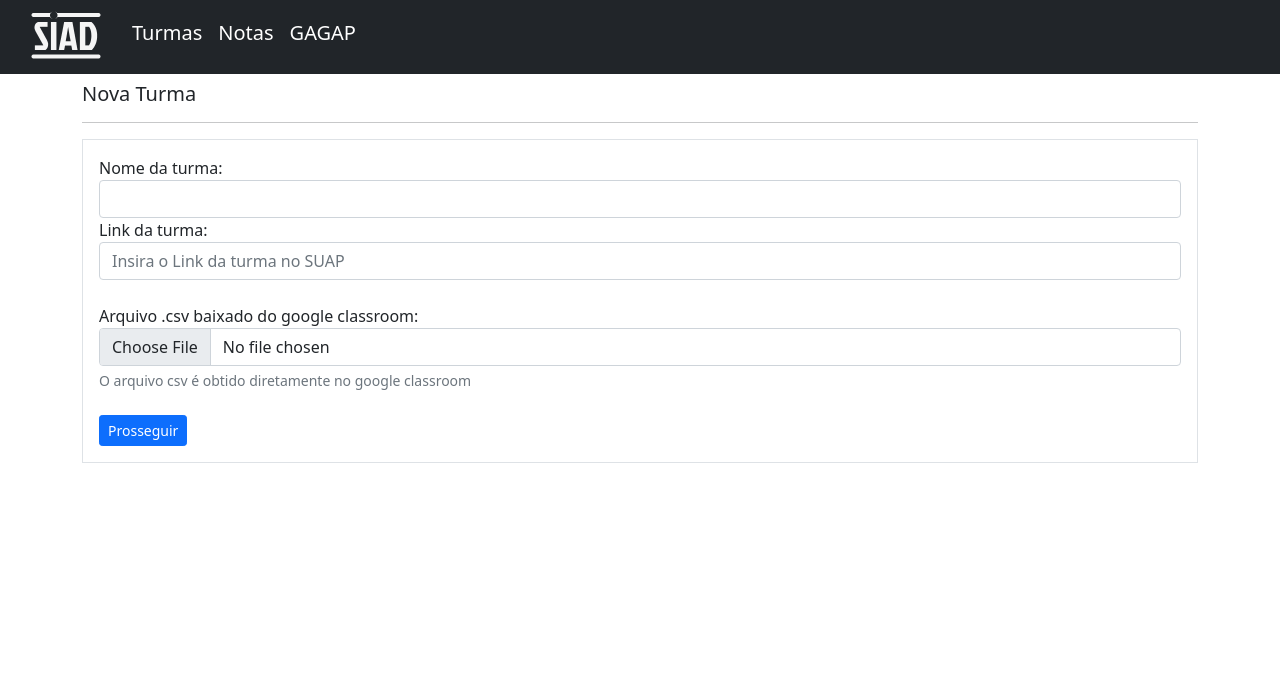
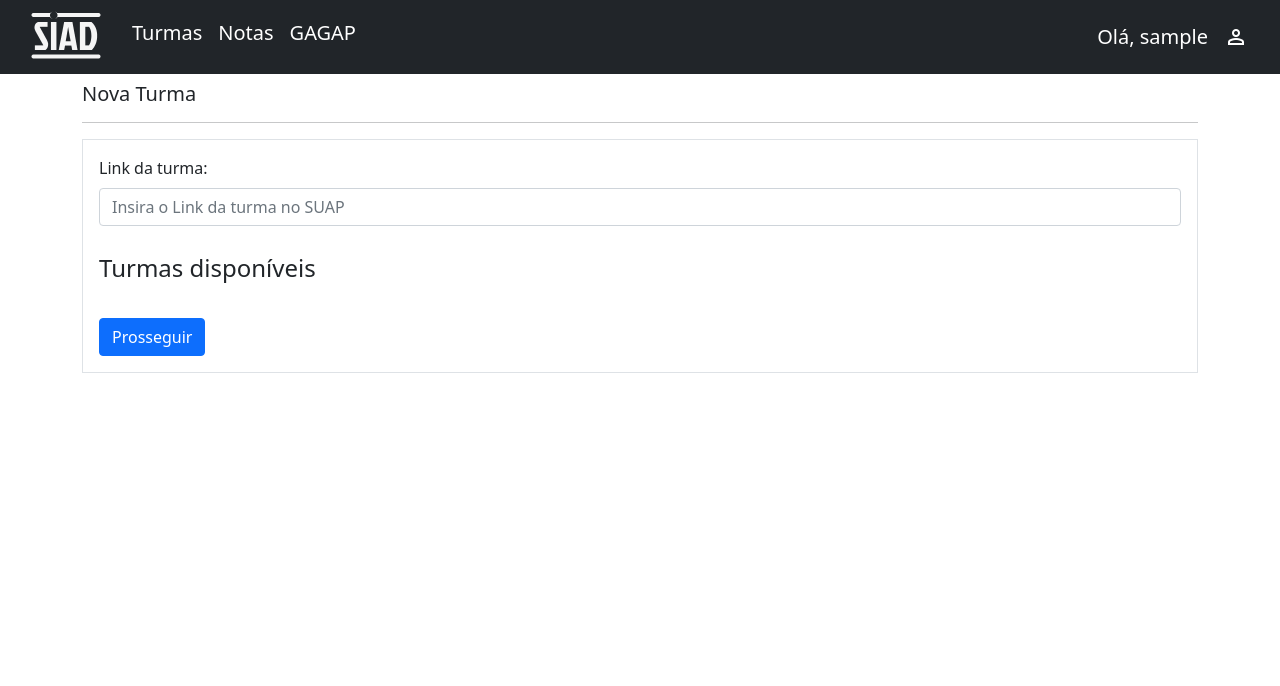
Before and after one commit to HetrisleyGomes/SIAD, a Flask app: page /turma/novo in a window 1280 px wide. Shown: the top 686 px of the page. Run offline with Flask 3, Linux system fonts and the light colour scheme; the visitor is signed in with stand-in values (Sample User, id 1); data comes from the database, SQL or seed files in the repository; data that the repository does not hold is empty; some libraries are stand-ins or nearby versions.

Commit message:
feat: Implementação de database para organzação dos professores

```diff
--- a/app/Selenium/main.py
+++ b/app/Selenium/main.py
@@ -25,7 +25,7 @@ def aluno_data_name(a, alunos):
 
 
 def iniciar(url, alunos, etapa):
-    print(f"ETAPA: {etapa -2} <=======================")
+    print(f"ETAPA: {int(etapa) -2} <=======================")
     chrome_options = Options()
     chrome_options.add_argument('--headless')  # Executar em modo headless
 
@@ -35,6 +35,7 @@ def iniciar(url, alunos, etapa):
     dados = []
     dados = get_dados()
 
+    # Aqui está sendo feita a busca pela tabela onde se registra as notas
     table = navegador.find_elements(By.XPATH, "//table[@id='table_notas']//tr")
     tabela_notas = []
     for row in table:
@@ -68,7 +69,7 @@ def iniciar(url, alunos, etapa):
                 print(f"Registrado, nota {nota_final}")
                 break
             sleep(1)
-        print("CHegou aqui")
+
         if (registro_falt_bool):
             if 'aluno' in row and 'fullName' in row['aluno']:
                 acne.append(row['aluno']['fullName'])
--- a/app/api/main.py
+++ b/app/api/main.py
@@ -51,10 +51,10 @@ def check_and_refresh_token():
                 save_token(creds)
             except Exception as e:
                 print(f"Erro ao atualizar credenciais: {e}")
-                if str(e) == "('invalid_grant: Token has been expired or revoked.', {'error': 'invalid_grant', 'error_description': 'Token has been expired or revoked.'})":
-                    return bool(False)
-                elif str(e) == "('invalid_grant: Bad Request', {'error': 'invalid_grant', 'error_description': 'Bad Request'})":
-                    authenticate_google()
+                #if str(e) == "('invalid_grant: Token has been expired or revoked.', {'error': 'invalid_grant', 'error_description': 'Token has been expired or revoked.'})":
+                #elif str(e) == "('invalid_grant: Bad Request', {'error': 'invalid_grant', 'error_description': 'Bad Request'})":
+                #    authenticate_google()
+                return bool(False)
         else:
             return bool(False)
     return creds
--- a/app/routes.py
+++ b/app/routes.py
@@ -1,13 +1,17 @@
-from app import app
+from app import app, db
 import os
 from flask import render_template, redirect, flash, url_for, session, request, jsonify
 from app.api.main import check_and_refresh_token, authenticate_google
 import app.api.list_courses as api
 import app.api.gagap as gg
 import app.functions as func
+from app.models import Professor, ProfessorTurmas, Turma
 import app.Selenium.main as selenium
+from app.api.forms import LoginForm
 from decouple import config
+from flask_login import login_user, login_required, logout_user, current_user
 import math
+import json
 
 json_formatado = {}
 nota_maxima = []
@@ -18,7 +22,12 @@ def index():
     data = False
     if os.path.exists(config("DATA")):
         data = True
-    turmas = func.get_all_turmas()
+    turmas = []
+    if current_user.is_authenticated:
+        turmas_do_usuario = ProfessorTurmas.query.filter_by(professorID=current_user.professorId).all()
+        for turma in turmas_do_usuario:
+            turmas.append([Turma.query.join(ProfessorTurmas).filter(ProfessorTurmas.professorTurmasid == turma.professorTurmasid).all(), turma.professorTurmasid])
+    #turmas = func.get_all_turmas()
     return render_template("index.html",json = func.exist_json(), turmas = turmas, data = data)
 
 @app.route('/notas')
@@ -46,6 +55,31 @@ def autorizar():
 def autenticar():
     authenticate_google()
     return redirect(url_for('index'))
+
+# LOGIN -----------------------------------------------
+@app.route('/login', methods=['GET','POST'])
+def login():
+    form = LoginForm()
+    if form.validate_on_submit():
+        email = form.email.data
+        password = form.password.data
+        usuario = Professor.query.filter_by(email=email, senha=password).first()
+        if usuario:
+            login_user(usuario)
+            flash('Login bem-sucedido!', 'success')
+            return redirect(url_for('index'))
+        else:
+            flash('Credenciais inválidas. Tente novamente.', 'danger')
+    return render_template('login.html', form=form)
+
+
+# Rota para fazer logout
+@app.route('/logout')
+@login_required
+def logout():
+    logout_user()
+    flash('Logout bem-sucedido!', 'success')
+    return redirect(url_for('login'))
 
 # SALVAR NOTAS ------------------------------------
 
@@ -95,14 +129,21 @@ def confirm():
     return render_template('confirmar.html', erros = error_msg)
 
 @app.route('/registrar', methods=['POST'])
+@login_required
 def registrar():
     #dominio_alvo = "suap.ifrn.edu.br"
     turma = request.form.get('turma')
     etapa = request.form.get('etapa')
-    print(turma)
-    turma_info = func.get_turma(turma)
+    turma_do_professor = ProfessorTurmas.query.get(turma)
+    turma_info = Turma.query.filter_by(turmaID = turma_do_professor.turmaID).first()
+    turma_info.alunos = json.loads(turma_info.alunos)
+    url = turma_do_professor.link
+    print(url)
+    print(turma_info.alunos)
     try:
-        selenium.iniciar(turma_info['url'], turma_info['alunos'], etapa)
+        selenium.iniciar(url, turma_info.alunos, etapa)
+        flash('Notas Registradas no SUAP com sucesso!')
+        return redirect(url_for('index'))
         import os
         path = config('DATA')
         if os.path.exists(path):
@@ -147,55 +188,74 @@ def gagap_analitics():
 # TURMAS ------------------------------------
 
 @app.route('/turmas')
+@login_required
 def turmas_salvas():
-    turmas = func.get_all_turmas()
+    professor_id = current_user.professorId
+    turmas_do_usuario = ProfessorTurmas.query.filter_by(professorID=professor_id).all()
+    turmas = []
+    for turma in turmas_do_usuario:
+        turmas.append([Turma.query.join(ProfessorTurmas).filter(ProfessorTurmas.professorTurmasid == turma.professorTurmasid).all(), turma.professorTurmasid])
     return render_template("turmas-forms/turmas.html", turmas = turmas)
 
 @app.route('/turma/novo')
+@login_required
 def turma_novo():
-    return render_template("turmas-forms/nova_turma.html")
+    turmas = Turma.query.all()
+    return render_template("turmas-forms/nova_turma.html", turmas = turmas)
 
 @app.route('/turma/salvar', methods=['POST'])
+@login_required
 def turma_salvar():
-    nome = request.form.get('nome-turma').lower()
-    url = request.form.get('link-turma').lower()
-    form = request.files['form-csv']
-    list_info = func.form_get_nomes(form)
-    turma = {'nome': nome, 'url': url, 'alunos': list_info}
-    func.set_turma(turma)
+    url = request.form.get('link-turma')
+    turma_id = request.form['turma-select']
+    nova_turma = ProfessorTurmas(professorID=current_user.professorId, turmaID=turma_id, link=url)
+    db.session.add(nova_turma)
+    db.session.commit()
     return redirect(url_for('turmas_salvas'))
 
 @app.route('/turma/ver/<string:turma>')
+@login_required
 def turma_ver(turma):
-    turma_info = func.get_turma(turma)
-    return render_template("turmas-forms/turma_ver.html", turma = turma_info, edit = False)
+    turmas_do_usuario = ProfessorTurmas.query.filter_by(professorID=current_user.professorId).all()
+    turma_ref = func.get_turma(turmas_do_usuario=turmas_do_usuario, turma=turma)
+    turma_info = Turma.query.filter_by(turmaID = turma_ref.turmaID).first()
+    turma_info.alunos = json.loads(turma_info.alunos)
+    return render_template("turmas-forms/turma_ver.html", turma_ref= turma_ref, turma = turma_info, edit = False)
 
 @app.route('/turma/editar/<string:turma>')
+@login_required
 def turma_edt(turma):
-    turma_info = func.get_turma(turma)
-    return render_template("turmas-forms/turma_ver.html", turma = turma_info, edit = True)
+    #turmas_do_usuario = ProfessorTurmas.query.filter_by(professorID=current_user.professorId).all()
+    #turma_ref = func.get_turma(turmas_do_usuario=turmas_do_usuario, turma=turma)
+    turma_do_professor = ProfessorTurmas.query.get(turma)
+    turma_info = Turma.query.filter_by(turmaID = turma_do_professor.turmaID).first()
+    turma_info.alunos = json.loads(turma_info.alunos)
+    return render_template("turmas-forms/turma_ver.html", turma_ref= turma_do_professor, turma = turma_info, edit = True)
 
 @app.route('/turma/del/<string:turma>')
+@login_required
 def turma_del(turma):
-    func.delete_turma(turma)
+    turma_do_professor = ProfessorTurmas.query.get(turma)
+    db.session.delete(turma_do_professor)
+    db.session.commit()
+    #func.delete_turma(turma)
     return redirect(url_for('turmas_salvas'))
 
 @app.route('/turma/salvar2', methods=['POST'])
+@login_required
 def turma_salvar2():
-    nome = request.form.get('nome-turma').lower()
-    email = request.form.getlist('email-aluno')
-    suap = request.form.getlist('name-suap')
-    v1 = func.get_turma(nome)
-    for aluno in v1['alunos']:
-        for i, e in enumerate(email):
-            if aluno['Endereco de e-mail'] == e:
-                if suap[i] != 'Não registrado':
-                    aluno['Nome-SUAP'] = suap[i]
-    turma = {'nome': nome, 'url': v1['url'], 'alunos': v1['alunos']}
-    func.edit_turma(nome, turma)
+    professor_turma_id = request.form.get('professorturma-id')
+    url_nova = request.form.get('link-turma')
+
+    turma_do_professor = ProfessorTurmas.query.get(professor_turma_id)
+    turma_do_professor.link = url_nova
+    db.session.commit()
+    #turma = {'nome': nome, 'url': v1['url'], 'alunos': v1['alunos']}
+    #func.edit_turma(nome, turma)
     return redirect(url_for('turmas_salvas'))
 
 @app.route('/reordenar_turmas', methods=['POST'])
+@login_required
 def reordenar_turmas():
     nova_ordem = request.json.get('novaOrdem')
     func.reordenar_turmas_no_json(nova_ordem)
--- a/app/static/script.js
+++ b/app/static/script.js
@@ -10,6 +10,10 @@ document.addEventListener('DOMContentLoaded', function () {
         links[i].addEventListener('click', function startLoading(){
             if (!event.currentTarget.classList.contains('nao-carregar')) {
                 document.getElementById('container_loader').style.display = 'flex';
+                // Define um tempo limite para a exibição da animação (por exemplo, 5 segundos)
+                setTimeout(function() {
+                    document.getElementById('container_loader').style.display = 'none';
+                }, 5000); // Tempo limite em milissegundos (5 segundos neste exemplo)
             }
         })
     }
--- a/app/static/styles.css
+++ b/app/static/styles.css
@@ -1,3 +1,17 @@
+.navegacao{
+    display: flex;
+    flex-wrap: nowrap;
+    flex-shrink: 1;
+    justify-content: space-between;
+}
+.navegacao div {
+    display: flex;
+    align-items: center;
+    & .icon {
+        display: flex;
+        align-items: center;
+    }
+}
 
 .container_loader{
     position: absolute;
@@ -30,6 +44,16 @@
     margin-left: 8px;
 }
 
+.table-turmas{
+    width: 95%;
+    background-color: #d4d4d4;
+    margin: 8px 18px;
+    padding: 10px;
+}
+.label-turma{
+    width: 100%;
+    margin-left: 8px;
+}
 
 @keyframes s3{
     100%{transform: rotate(1turn)}
--- a/app/templates/base.html
+++ b/app/templates/base.html
@@ -12,26 +12,40 @@
     <script src="https://code.jquery.com/jquery-3.6.4.min.js"></script>
     <script src="https://code.jquery.com/ui/1.12.1/jquery-ui.js"></script>
     <script src="https://cdnjs.cloudflare.com/ajax/libs/Sortable/1.14.0/Sortable.min.js"></script>
+    <!-- Icons -->
+    <link rel="stylesheet" href="https://fonts.googleapis.com/css2?family=Material+Symbols+Outlined:opsz,wght,FILL,GRAD@24,400,0,0" />
     <!-- CSS -->
     <link rel="stylesheet" href="{{ url_for('static', filename='styles.css') }}">
     <title>SIAD</title>
   </head>
   <body class="d-flex flex-column min-vh-100">
-    <nav class="navbar navbar-expand navbar-dark bg-dark p-3">
+    <nav class="navbar navbar-expand navbar-dark bg-dark p-3 navegacao">
+      <div>
         <a class="navbar-brand h3" href="/"><img src="{{url_for('static', filename='logo.png')}}" alt="SIAD_logo" width="100px" style="margin: -50px 0px;" /></a>
         <a class="navbar-brand h6" href="/turmas">Turmas</a>
         <a class="navbar-brand h6" href="/notas">Notas</a>
         <a class="navbar-brand h6" href="/gagap">GAGAP</a>
+      </div>
+      <div>
+        {% if current_user.is_authenticated %}
+          <span class="navbar-brand">Olá, {{ current_user.nome }}</span>
+          <a class="navbar-brand icon" href="/logout"><span class="material-symbols-outlined">person</span></a>
+        {% else %}
+          <a class="navbar-brand icon" href="/login"><span class="material-symbols-outlined">person</span></a>
+        {% endif %}
+
+      </div>
     </nav>
 
-      {% set mensagens = get_flashed_messages() %}
-      {% if mensagens %}
-      <div class="alert alert-success" role="alert">
-        {% for msg in mensagens %}
-          {{ msg }}
+      {% with messages = get_flashed_messages() %}
+        {% if messages %}
+          <div class="alert alert-info">
+            {% for message in messages %}
+              {{ message }}
             {% endfor %}
           </div>
         {% endif %}
+      {% endwith %}
 
       <main class="container mt-2">
         {% block conteudo %}
--- a/app/templates/nota_JustCSV.html
+++ b/app/templates/nota_JustCSV.html
@@ -11,6 +11,6 @@
     <hr>
     <div class="container">
       <h2>Não conseguimos te autenticar no google classroom</h2>
-      <p>Caso queira baixar as notas pela internet, acesse este <a href="{{ url_for('autorizar') }}">link</a> para concluir a autenticação de acesso do sala de aula.</p>
+      <p>Caso queira baixar as notas pela internet, acesse este <a href="{{ url_for('autenticar') }}">link</a> para concluir a autenticação de acesso do sala de aula.</p>
     </div>
 {% endblock %}
--- a/app/templates/turmas-forms/nova_turma.html
+++ b/app/templates/turmas-forms/nova_turma.html
@@ -4,16 +4,20 @@
 <hr>
 <div class="border p-3">
 <form action="/turma/salvar" method="post" class="form" enctype="multipart/form-data">
-    <label for="nome-turma" class="form-check-label">Nome da turma:</label>
-    <input type="text" name="nome-turma" id="nome-turma" class="form-control" required>
-    <label for="link-turma" class="form-check-label">Link da turma:</label>
+    <label for="link-turma" class="form-label">Link da turma:</label>
     <input type="url" name="link-turma" id="link-turma" class="form-control" required placeholder="Insira o Link da turma no SUAP" >
     <br>
-    <label for="form-csv" class="form-check-label">Arquivo .csv baixado do google classroom:</label>
-    <input type="file" name="form-csv" class="form-control" required accept=".csv">
-    <div id="csvHelp" class="form-text">O arquivo csv é obtido diretamente no google classroom</div>
+    <fieldset>
+        <legend>Turmas disponíveis</legend>
+        {% for turma in turmas %}
+            <div class="item p-2 m-2">
+                <label for="turma-{{turma.turmaID}}" class="form-check-label">{{ turma.turmaInfo }}</label>
+                <input type="radio" name="turma-select" id="turma-{{turma.turmaID}}" value="{{turma.turmaID}}" class="form-check-input" required>
+            </div>
+        {% endfor %}
+    </fieldset>
     <br>
-    <button type="submit" class="btn btn-primary btn-sm">Prosseguir</button>
+    <button type="submit" class="btn btn-primary">Prosseguir</button>
 </form>
 </div>
 {% endblock %}
```
Also changed, not shown: app/__init__.py (+19 -0 lines), app/api/forms.py (added, +8 -0 lines), app/functions.py (+5 -13 lines), app/models.py (added, +67 -0 lines), app/templates/index.html (+4 -4 lines), app/templates/login.html (added, +18 -0 lines), app/templates/turmas-forms/turma_ver.html (+8 -9 lines), app/templates/turmas-forms/turmas.html (+8 -8 lines). Lines whose indentation alone changed are shown as unchanged.
